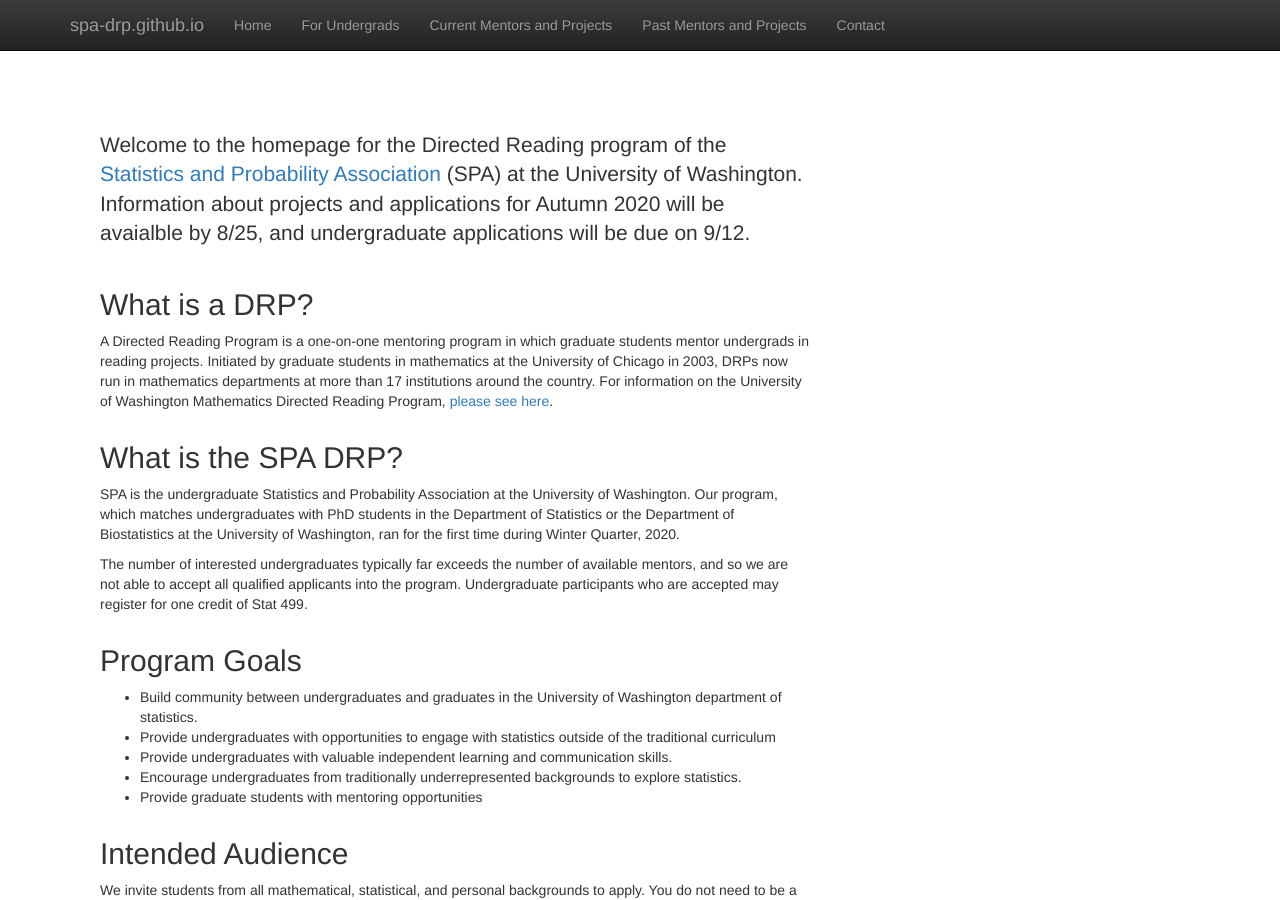
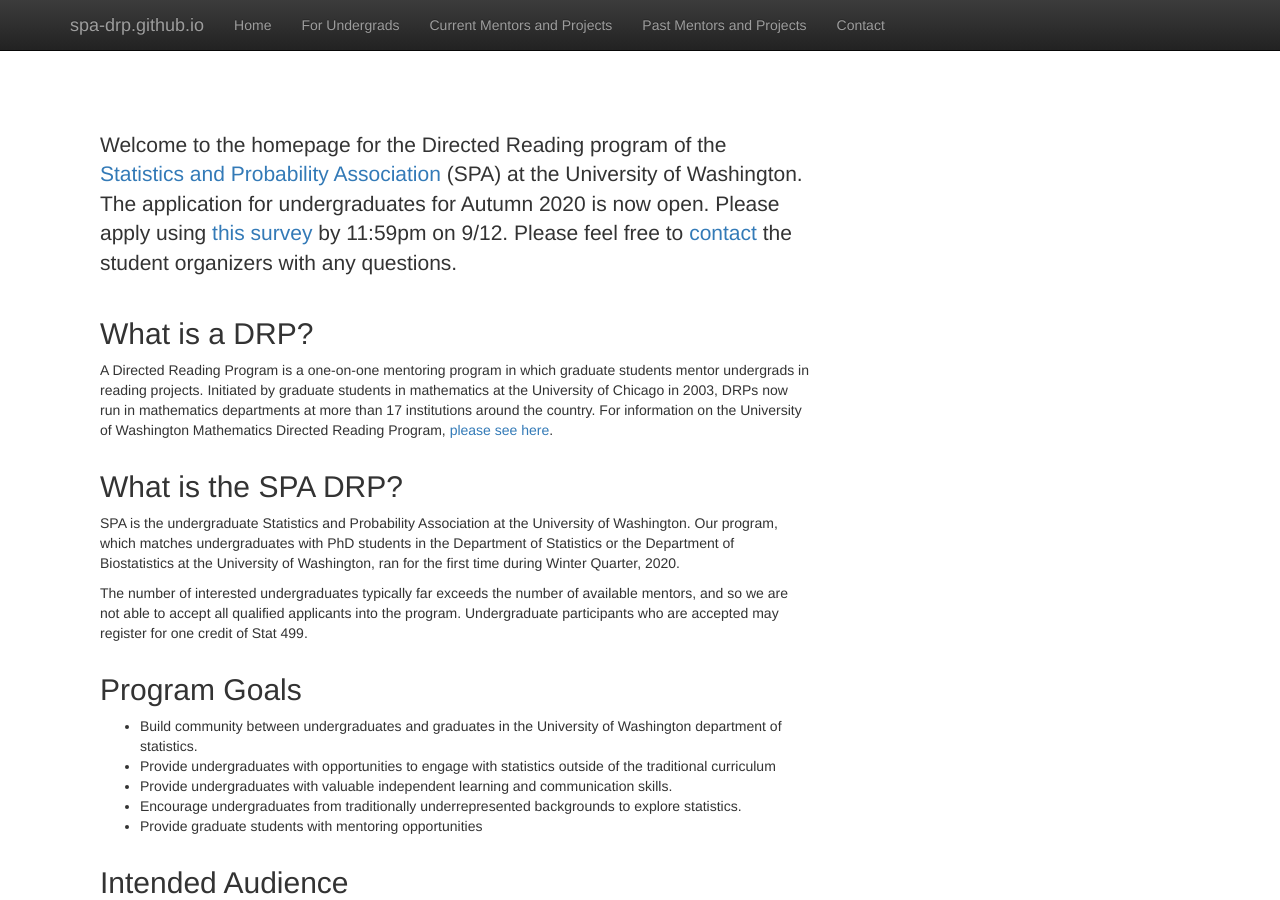
Before and after one commit to SPA-DRP/spa-drp.github.io, a Jekyll site: the page built from index.html, in a window 1280 px wide and 900 px high. Built offline with Jekyll 4.4.1, drawn with Linux system fonts in a browser that asks for light colours; nearby versions of some CDN libraries; library files that are not in the unit come from our copies.

Commit message:
live link

```diff
--- a/index.html
+++ b/index.html
@@ -8,9 +8,10 @@
   <h2 style="padding-top: 10px;" class="featurette-heading"> </h2>
   <p class="lead">
   Welcome to the homepage for the Directed Reading program of the <a href = "http://students.washington.edu/spassc/">Statistics and Probability Association</a>
-  (SPA) at the University of Washington.
-    Information about projects and applications for Autumn 2020 will
-    be avaialble by 8/25, and undergraduate applications will be due on 9/12.
+  (SPA) at the University of Washington. The application for undergraduates for Autumn 2020 is now open.
+  Please apply using <a href=https://docs.google.com/forms/d/e/1FAIpQLSeB198h48fLiQo87t4TrQvwTQgwZW0d7ZfmBaxrKiaci5sodA/viewform?usp=sf_link>
+    this survey </a> by 11:59pm on 9/12. Please feel free to <a href=https://spa-drp.github.io/contact.html> contact </a> the student organizers with
+    any questions.
   </p>
 <!--   <p class = "lead", style="font-size:180%;">
     <center>
--- a/undergrads.html
+++ b/undergrads.html
@@ -14,7 +14,8 @@
 </p>
   <h3> How to apply? </h3>
   <p>
-  The Autumn 2020 Application will open sometime in late August. Check back later in the summer for more information!
+  The Autumn 2020 Application is now open. Please fill out <a href =https://docs.google.com/forms/d/e/1FAIpQLSeB198h48fLiQo87t4TrQvwTQgwZW0d7ZfmBaxrKiaci5sodA/viewform?usp=sf_link> this survey </a> to apply by
+  11:59pm on 9/12.
   <h3> What should I expect? </h3>
   <p>
   As an undergraduate, you should expect to commit around 4 hours per week to independent reading related to your project.
```
